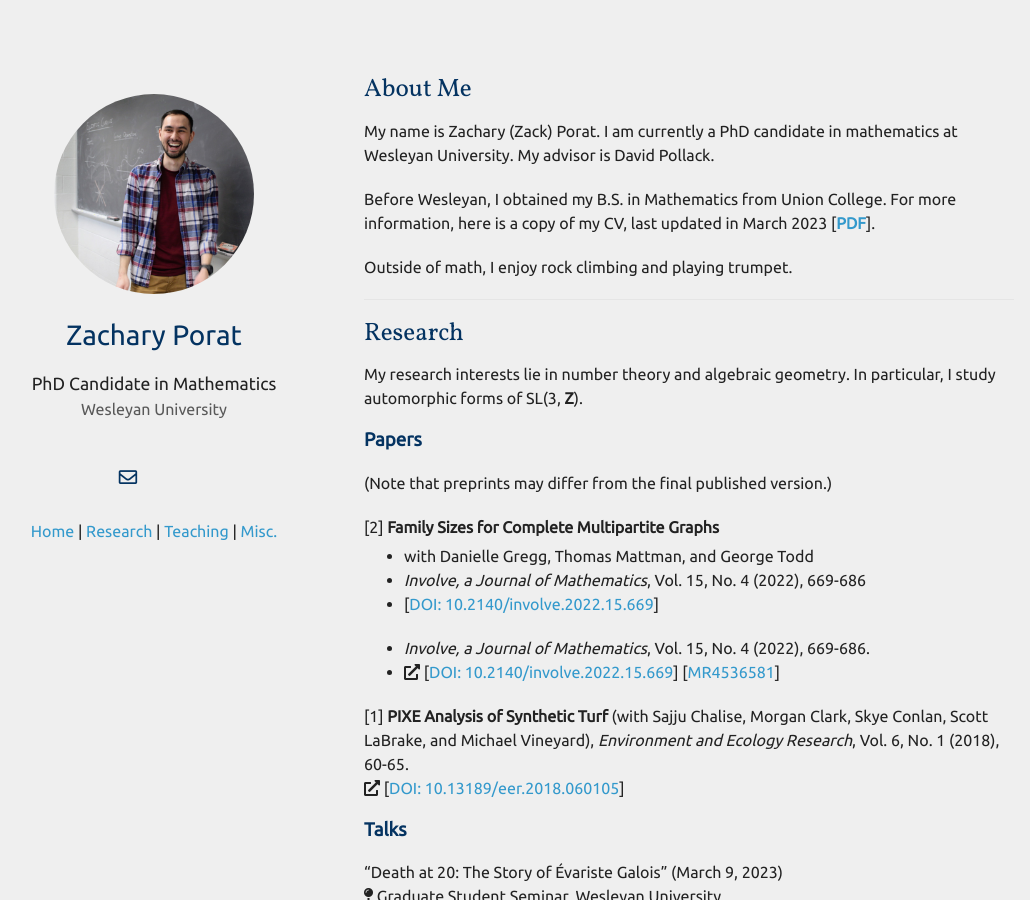
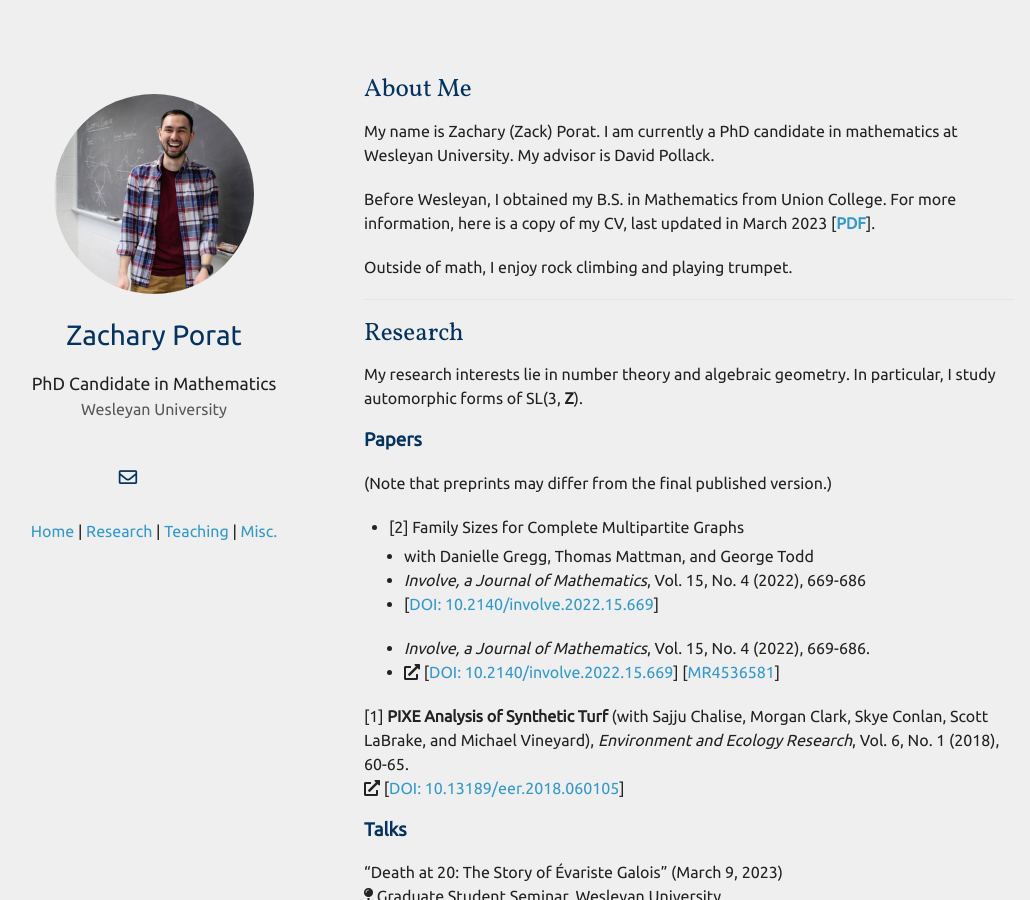
Before and after one commit to zporat/zporat.github.io, a Jekyll site: the page built from index.md, in a window 1280 px wide and 900 px high. Shown: the whole window, without its empty margins (101-1131 px from the left). Built offline with Jekyll 4.4.1, drawn with Linux system fonts in a browser that asks for light colours; nearby versions of some CDN libraries; a style sheet for code colours, icons or effects is not loaded; our own code applies the rules of GitHub Pages for plain Markdown files.

Commit message:
Update index.md

```diff
--- a/index.md
+++ b/index.md
@@ -20,8 +20,11 @@
 
 (Note that preprints may differ from the final published version.)
 
-[2] **Family Sizes for Complete Multipartite Graphs**
-<ul style="margin-top:-15px">
+<ul list-style-type="none" style="margin-left:-15px">
+<li>[2] Family Sizes for Complete Multipartite Graphs</li>
+</ul>
+
+<ul style="margin-top:-15px;">
     <li> with Danielle Gregg, Thomas Mattman, and George Todd </li>
     <li><i>Involve, a Journal of Mathematics</i>, Vol. 15, No. 4 (2022), 669-686 </li>
     <li>[<a href="https://msp.org/involve/2022/15-4/p07.xhtml">DOI: 10.2140/involve.2022.15.669</a>]</li>
```
